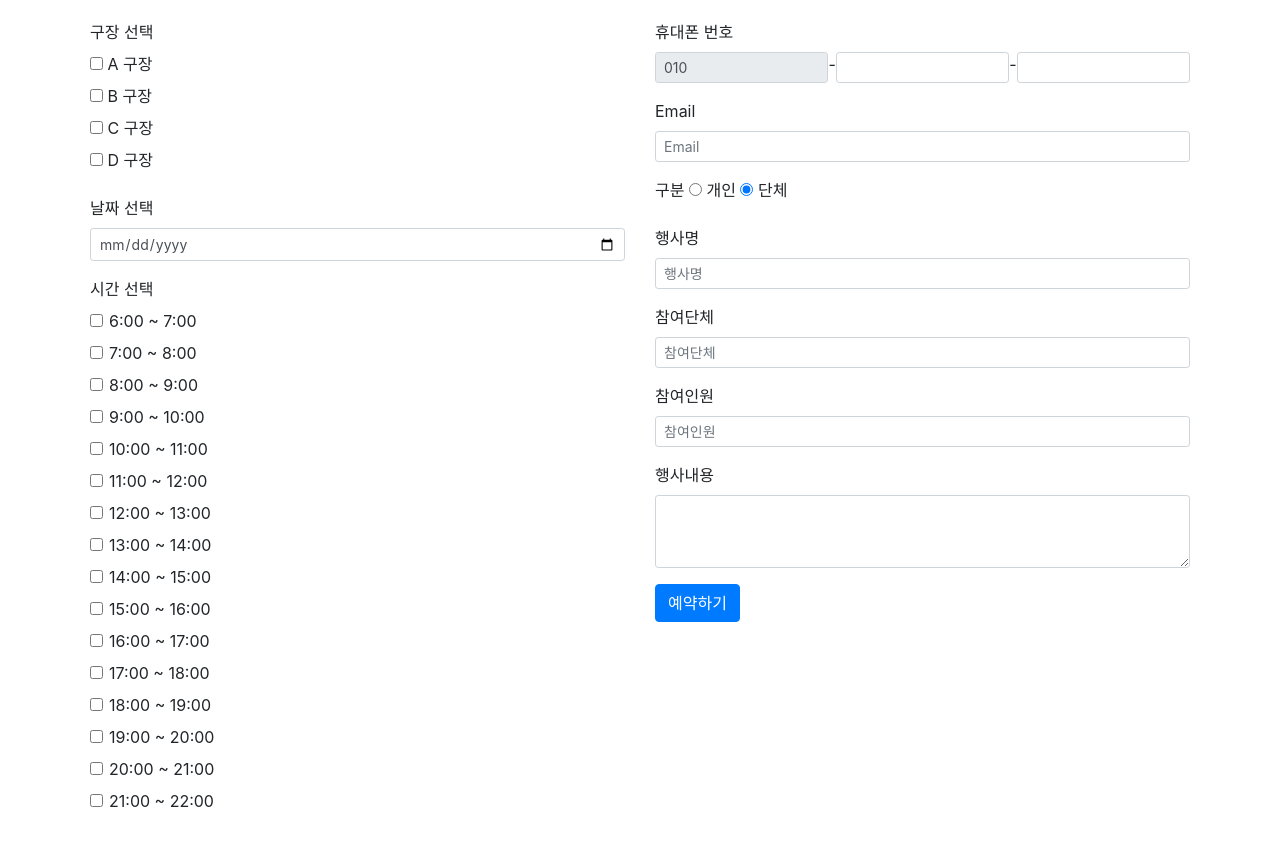
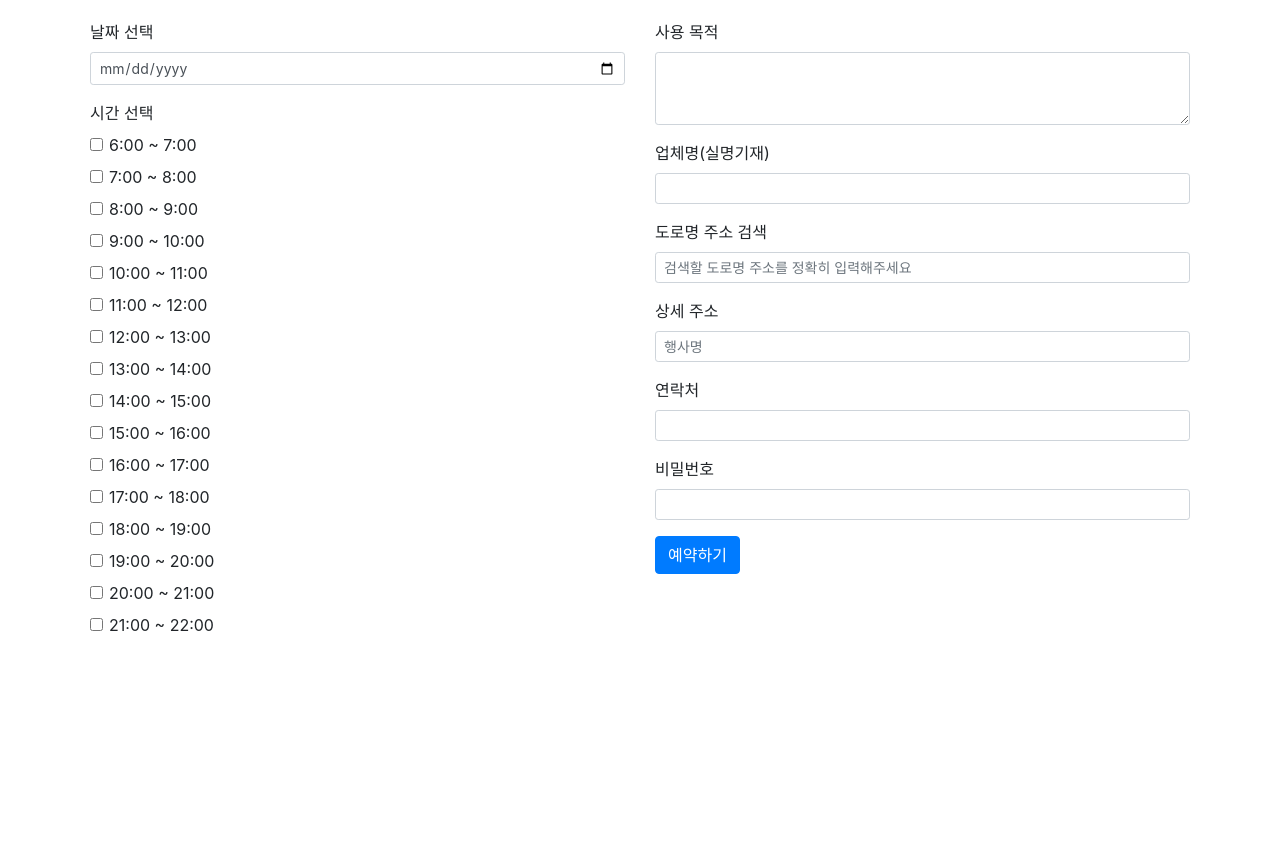
Before and after one commit to kwonth211/AutomationScripts, a website with bundled scripts: page public/index.html in a window 1280 px wide. After the commit the page ends 800 px from the top, so only its background shows below. Built offline with nearby package versions, Linux system fonts and the light colour scheme.

Commit message:
✨ feat: 부산 북구 개발

```diff
--- a/public/index.html
+++ b/public/index.html
@@ -39,7 +39,7 @@
       <form id="footballForm">
         <div class="row">
           <div class="col-md-6">
-            <div class="form-group">
+            <!-- <div class="form-group">
               <label>구장 선택</label><br />
               <input type="checkbox" id="courtA" name="courtA" value="A" />
               <label for="courtA"> A 구장</label><br />
@@ -49,11 +49,12 @@
               <label for="courtC"> C 구장</label><br />
               <input type="checkbox" id="courtD" name="courtD" value="D" />
               <label for="courtD"> D 구장</label><br />
-            </div>
+            </div> -->
 
             <div class="form-group">
               <label>날짜 선택</label>
-              <input type="date" required class="form-control form-control-sm" id="date" name="date" />
+              <input type="date" class="form-control form-control-sm" id="date" name="date" />
+              <!-- required -->
             </div>
 
             <div class="form-group">
@@ -111,104 +112,43 @@
 
           <div class="col-md-6">
             <div class="form-group">
-              <label>휴대폰 번호</label>
-
-              <div class="phoneWrapper">
-                <input
-                  type="text"
-                  class="form-control form-control-sm"
-                  name="area-code"
-                  maxlength="3"
-                  size="3"
-                  disabled
-                  value="010"
-                />
-                <span>-</span>
-                <input
-                  type="text"
-                  class="form-control form-control-sm"
-                  name="middle-number"
-                  maxlength="4"
-                  size="4"
-                  required
-                />
-                <span>-</span>
-                <input
-                  type="text"
-                  class="form-control form-control-sm"
-                  name="last-number"
-                  maxlength="4"
-                  size="4"
-                  required
-                />
-              </div>
+              <label>사용 목적</label>
+              <textarea class="form-control form-control-sm" id="purpose" name="purpose" rows="3"></textarea>
             </div>
 
             <div class="form-group">
-              <label>Email</label>
-              <input
-                required
-                type="email"
-                class="form-control form-control-sm"
-                id="email"
-                name="email"
-                placeholder="Email"
-              />
+              <label>업체명(실명기재)</label>
+              <input type="text" class="form-control form-control-sm" id="companyName" name="companyName" />
             </div>
 
             <div class="form-group">
-              <label>구분</label>
-              <input type="radio" id="individual" name="division" value="individual" />
-              <label for="individual">개인</label>
-              <input type="radio" id="group" name="division" checked value="group" />
-              <label for="group">단체</label>
-            </div>
-
-            <div class="form-group">
-              <label>행사명</label>
+              <label>도로명 주소 검색</label>
               <input
-                required
                 type="text"
                 class="form-control form-control-sm"
-                id="event"
-                name="event"
+                id="address"
+                name="address"
+                placeholder="검색할 도로명 주소를 정확히 입력해주세요"
+              />
+            </div>
+            <div class="form-group">
+              <label>상세 주소</label>
+              <input
+                type="text"
+                class="form-control form-control-sm"
+                id="addressDetail"
+                name="addressDetail"
                 placeholder="행사명"
               />
             </div>
 
             <div class="form-group">
-              <label>참여단체</label>
-              <input
-                required
-                type="text"
-                class="form-control form-control-sm"
-                id="participatingOrganization"
-                name="participatingOrganization"
-                placeholder="참여단체"
-              />
+              <label>연락처</label>
+              <input type="text" type="tel" class="form-control form-control-sm" name="tel" />
             </div>
-
             <div class="form-group">
-              <label>참여인원</label>
-              <input
-                required
-                type="number"
-                class="form-control form-control-sm"
-                id="participants"
-                name="participants"
-                placeholder="참여인원"
-              />
-            </div>
-
-            <div class="form-group">
-              <label>행사내용</label>
-              <textarea
-                required
-                class="form-control form-control-sm"
-                id="eventDetails"
-                name="eventDetails"
-                rows="3"
-              ></textarea>
+              <label>비밀번호</label>
+              <input type="text" class="form-control form-control-sm" name="password" />
             </div>
 
             <button type="submit" class="btn btn-primary">예약하기</button>
--- a/src/main.ts
+++ b/src/main.ts
@@ -2,10 +2,10 @@ import { app, BrowserWindow, ipcMain, powerSaveBlocker } from 'electron'
 import puppeteer from 'puppeteer-core'
 import path from 'path'
 import { login } from './login'
-import { detectDialog, sleep } from './utils'
+import { closePopups, detectDialog, sleep } from './utils'
 import dotenv from 'dotenv'
 import { visit } from './domain/usedCafe'
-import { authenticateUser, reserve } from './domain/buk-gu-football'
+import { authenticateUser } from './domain/busan-seo-gu-football'
 const chromeLauncher = require('chrome-launcher')
 
 const resourcesPath = app.isPackaged ? path.join(process.resourcesPath, 'resources') : '.'
@@ -33,7 +33,7 @@ async function runMacro({ isBackground, formData }: { formData: any; isBackgroun
   detectDialog({ page, browser, formData })
 
   try {
-    await authenticateUser({ page })
+    await authenticateUser({ page, browser })
 
     // test용
     // for (let court of formData.courts) {
```
Also changed, not shown: src/domain/busan-seo-gu-football.ts (added, +113 -0 lines), src/utils.ts (+7 -0 lines), 1 other file.
